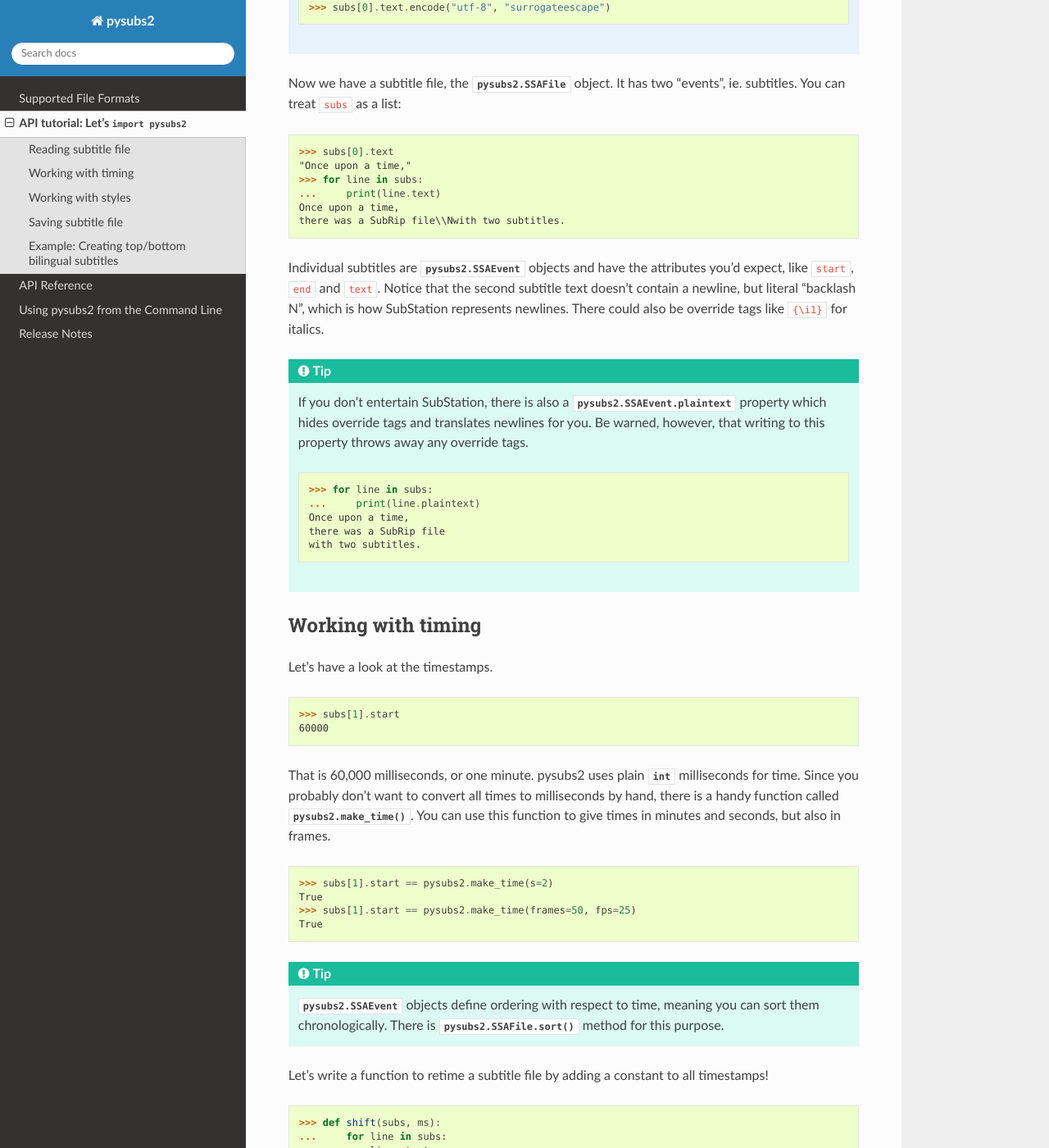
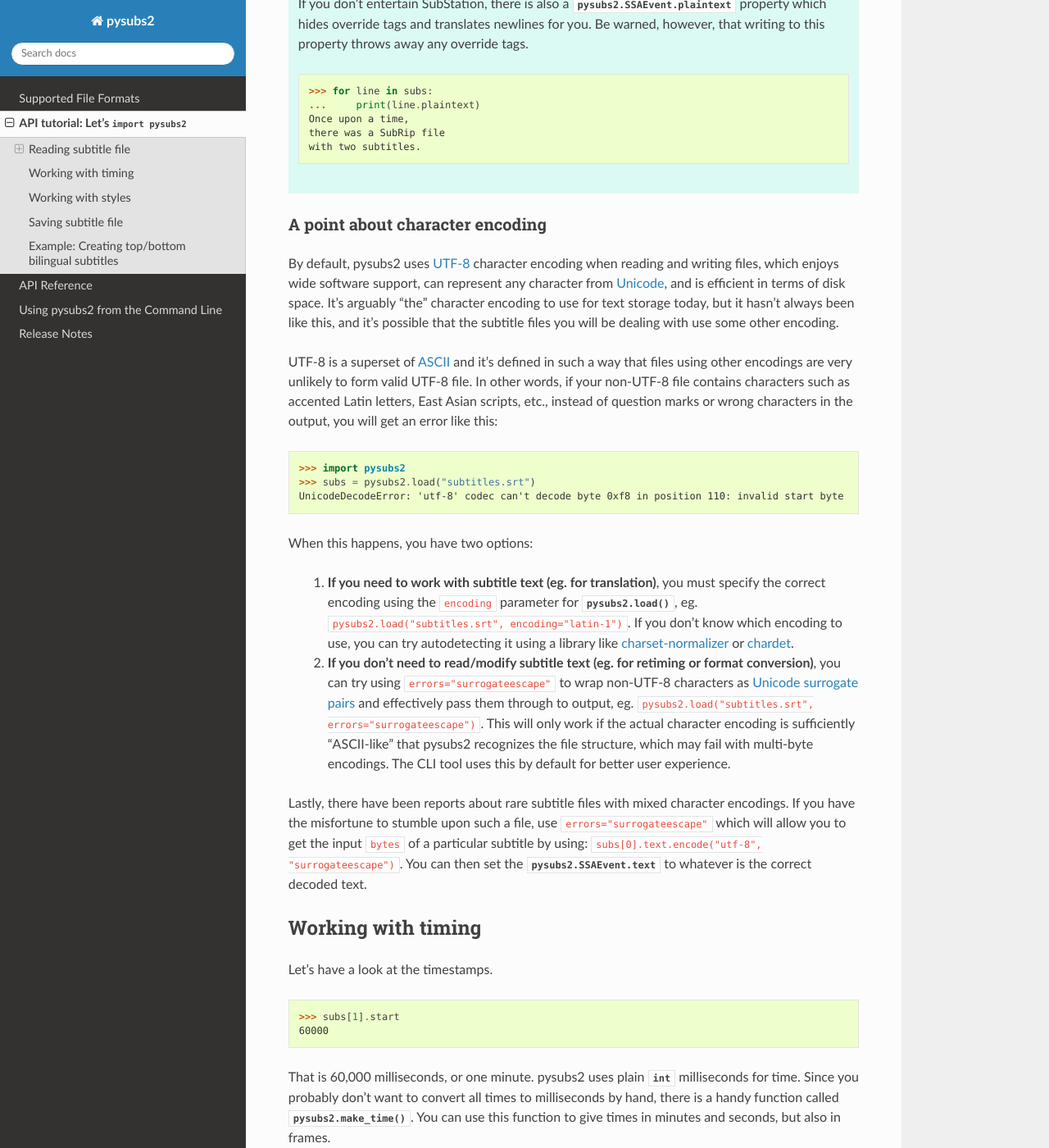
Before and after one commit to tkarabela/pysubs2, a Sphinx documentation site: the page built from docs/tutorial.rst, in a window 1280 px wide and 1400 px high, scrolled down 1201 px. Shown: the whole window at 82% size. Built offline with Sphinx 7.4.7 and the Read the Docs theme 2.0.0, drawn with Linux system fonts in a browser that asks for light colours; the version number could not be read and is left out; some of the changed text lies outside the part shown.

Commit message:
fix!: Only use "surrogateescape" error handling in CLI, revert to default handling in API
Changing default error handling in Python API of the library is a breaking change,
let's change it to opt-in for now.

The benefit or "surrogateescape" seems more clear in CLI, since there is currently
no feature that works with subtitle text, it only removes (some of) annoying errors
about character encoding, without breaking anything.

```diff
--- a/docs/cli.rst
+++ b/docs/cli.rst
@@ -34,18 +34,17 @@
 
 ::
 
-    usage: pysubs2 [-h] [-v] [-f {srt,ass,ssa,microdvd,json,mpl2,tmp,vtt}] [-t {srt,ass,ssa,microdvd,json,mpl2,tmp,vtt}] [--input-enc ENCODING] [--output-enc ENCODING] [--fps FPS] [-o DIR] [--clean] [--verbose]
+    usage: pysubs2 [-h] [-v] [-f {srt,ass,ssa,microdvd,json,mpl2,tmp,vtt}] [-t {srt,ass,ssa,microdvd,json,mpl2,tmp,vtt}] [--input-enc ENCODING] [--output-enc ENCODING] [--enc-error-handling {strict,surrogateescape}] [--fps FPS] [-o DIR] [--clean] [--verbose]
                    [--shift TIME | --shift-back TIME | --transform-framerate FPS1 FPS2] [--srt-keep-unknown-html-tags] [--srt-keep-html-tags] [--srt-keep-ssa-tags] [--sub-no-write-fps-declaration]
-                   [FILE [FILE ...]]
+                   [FILE ...]
 
     The pysubs2 CLI for processing subtitle files.
     https://github.com/tkarabela/pysubs2
 
     positional arguments:
-      FILE                  Input subtitle files. Can be in SubStation Alpha (*.ass, *.ssa), SubRip (*.srt), MicroDVD (*.sub) or other supported format. When no files are specified, pysubs2 will work as a pipe, reading from
-                            standard input and writing to standard output.
+      FILE                  Input subtitle files. Can be in SubStation Alpha (*.ass, *.ssa), SubRip (*.srt), MicroDVD (*.sub) or other supported format. When no files are specified, pysubs2 will work as a pipe, reading from standard input and writing to standard output.
 
-    optional arguments:
+    options:
       -h, --help            show this help message and exit
       -v, --version         show program's version number and exit
       -f {srt,ass,ssa,microdvd,json,mpl2,tmp,vtt}, --from {srt,ass,ssa,microdvd,json,mpl2,tmp,vtt}
@@ -54,12 +53,13 @@
                             Convert subtitle files to given format. By default, each file is saved in its original format.
       --input-enc ENCODING  Character encoding for input files. By default, UTF-8 is used for both input and output.
       --output-enc ENCODING
-                            Character encoding for output files. By default, it is the same as input encoding. If you wish to convert between encodings, make sure --input-enc is set correctly! Otherwise, your output files will
-                            probably be corrupted. It's a good idea to back up your files or use the -o option.
+                            Character encoding for output files. By default, it is the same as input encoding. If you wish to convert between encodings, make sure --input-enc is set correctly! Otherwise, your output files will probably be corrupted. It's a good idea to back up your files or use the -o
+                            option.
+      --enc-error-handling {strict,surrogateescape}
+                            Character encoding error handling for input and output. Defaults to 'surrogateescape' which passes through unrecognized characters to output unchanged. Use 'strict' if you want the command to fail when encountering a character incompatible with selected input/output encoding.
       --fps FPS             This argument specifies framerate for MicroDVD files. By default, framerate is detected from the file. Use this when framerate specification is missing or to force different framerate.
       -o DIR, --output-dir DIR
-                            Use this to save all files to given directory. By default, every file is saved to its parent directory, ie. unless it's being saved in different subtitle format (and thus with different file
-                            extension), it overwrites the original file.
+                            Use this to save all files to given directory. By default, every file is saved to its parent directory, ie. unless it's being saved in different subtitle format (and thus with different file extension), it overwrites the original file.
       --clean               Attempt to remove non-essential subtitles (eg. karaoke, SSA drawing tags), strip styling information when saving to non-SSA formats
       --verbose             Print misc logging
       --shift TIME          Delay all subtitles by given time amount. Time is specified like this: '1m30s', '0.5s', ...
--- a/docs/tutorial.rst
+++ b/docs/tutorial.rst
@@ -64,6 +50,43 @@
     Once upon a time,
     there was a SubRip file
     with two subtitles.
+
+A point about character encoding
+################################
+
+By default, pysubs2 uses `UTF-8 <https://en.wikipedia.org/wiki/UTF-8>`_ character encoding when reading and writing files,
+which enjoys wide software support, can represent any character from `Unicode <https://en.wikipedia.org/wiki/Unicode>`_,
+and is efficient in terms of disk space. It's arguably "the" character encoding to use for text storage today, but it
+hasn't always been like this, and it's possible that the subtitle files you will be dealing with use some other
+encoding.
+
+UTF-8 is a superset of `ASCII <https://en.wikipedia.org/wiki/ASCII>`_ and it's defined in such a way that files using
+other encodings are very unlikely to form valid UTF-8 file. In other words, if your non-UTF-8 file contains characters
+such as accented Latin letters, East Asian scripts, etc., instead of question marks or wrong characters in the output,
+you will get an error like this:
+
+    >>> import pysubs2
+    >>> subs = pysubs2.load("subtitles.srt")
+    UnicodeDecodeError: 'utf-8' codec can't decode byte 0xf8 in position 110: invalid start byte
+
+When this happens, you have two options:
+
+    1. **If you need to work with subtitle text (eg. for translation)**, you must specify the correct encoding using the ``encoding``
+       parameter for :meth:`pysubs2.load()`,
+       eg. ``pysubs2.load("subtitles.srt", encoding="latin-1")``. If you don't know which encoding
+       to use, you can try autodetecting it using a library like `charset-normalizer <https://pypi.org/project/charset-normalizer/>`_
+       or `chardet <https://pypi.org/project/chardet/>`_.
+    2. **If you don't need to read/modify subtitle text (eg. for retiming or format conversion)**, you can try using
+       ``errors="surrogateescape"`` to wrap non-UTF-8 characters as `Unicode surrogate pairs <https://en.wikipedia.org/wiki/Universal_Character_Set_characters#Surrogates>`_
+       and effectively pass them through to output, eg. ``pysubs2.load("subtitles.srt", errors="surrogateescape")``.
+       This will only work if the actual character encoding is sufficiently "ASCII-like"
+       that pysubs2 recognizes the file structure, which may fail with multi-byte encodings. The CLI tool uses this
+       by default for better user experience.
+
+Lastly, there have been reports about rare subtitle files with mixed character encodings. If you have the misfortune
+to stumble upon such a file, use ``errors="surrogateescape"`` which will allow you to get the input ``bytes`` of a particular
+subtitle by using: ``subs[0].text.encode("utf-8", "surrogateescape")``. You can then set the :attr:`pysubs2.SSAEvent.text`
+to whatever is the correct decoded text.
 
 Working with timing
 -------------------
```
Also changed, not shown: other parts of docs/tutorial.rst (+0 -14 lines), 2 other files.
